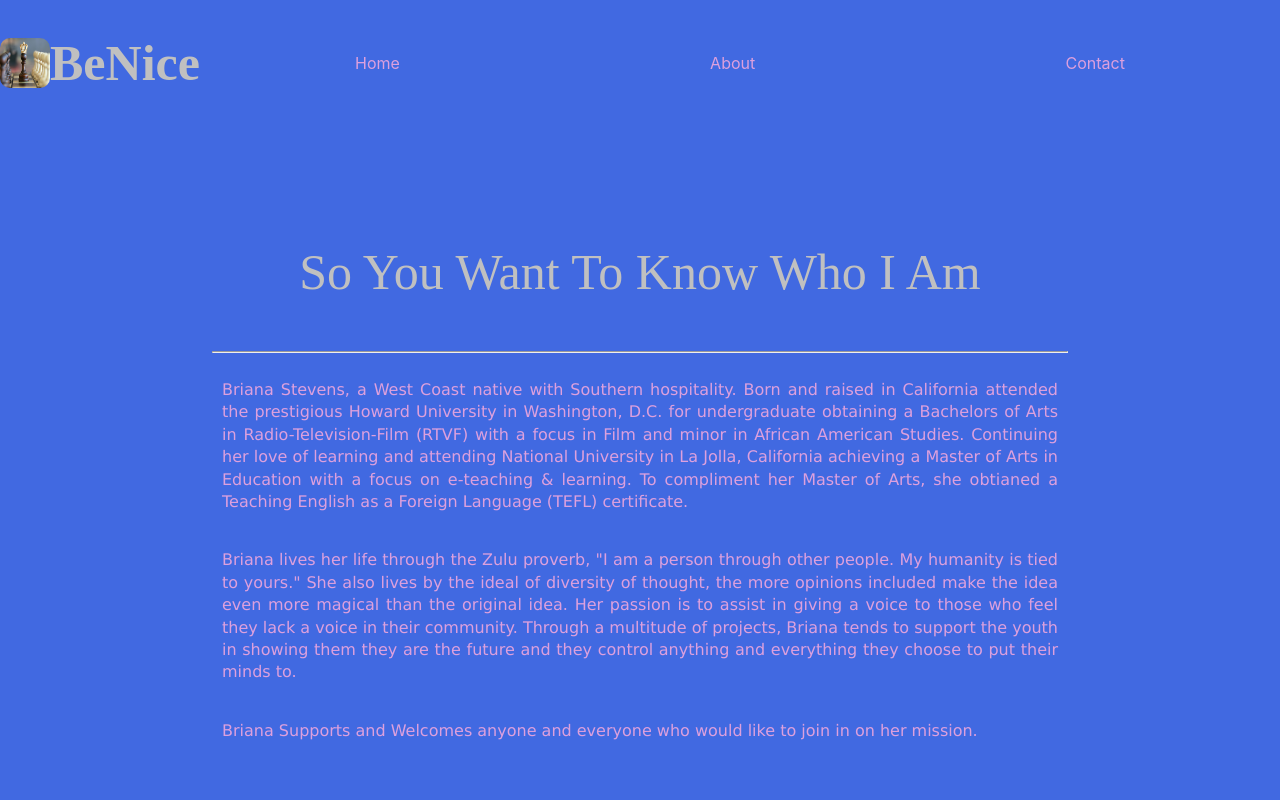
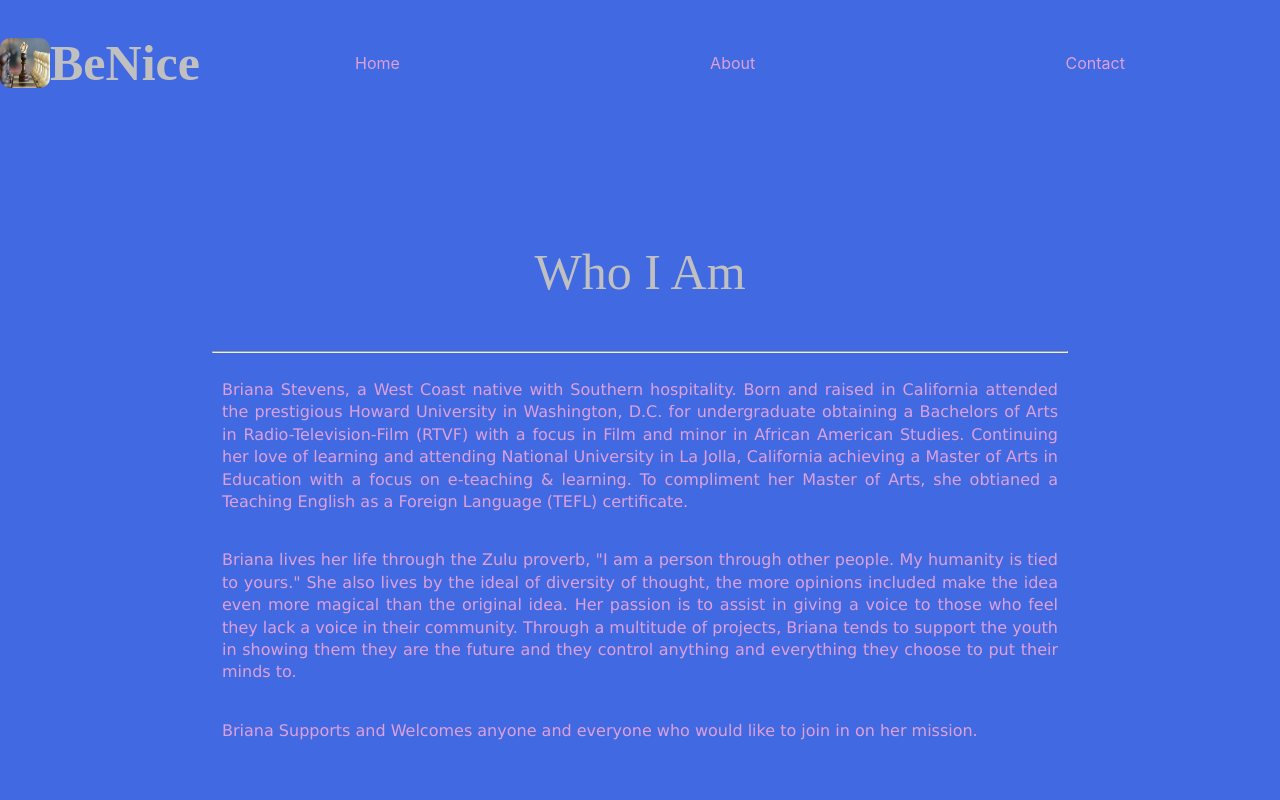
Before and after one commit to JustSpokenCodes/crownyourrights, a React (Create React App) app in the folder crownyr/: page /about in a window 1280 px wide. Shown: the top 800 px of the page. Built offline with nearby package versions, Linux system fonts and the light colour scheme.

Commit message:
more presentable in about

```diff
--- a/crownyr/src/components/About.js
+++ b/crownyr/src/components/About.js
@@ -14,7 +14,7 @@ const About = () => {
     return (
         <div className="page-wrap">
             <section className='card'>
-                <h1 className='card-title'> So You Want To Know Who I Am</h1>
+                <h1 className='card-title'>Who I Am</h1>
                 <hr />
                 <p>
                     Briana Stevens, a West Coast native with Southern hospitality. Born and raised in California attended the prestigious Howard University in Washington, D.C. for undergraduate obtaining a Bachelors of Arts in Radio-Television-Film (RTVF) with a focus in Film and minor in African American Studies. Continuing her love of learning and attending National University in La Jolla, California achieving a Master of Arts in Education with a focus on e-teaching & learning. To compliment her Master of Arts, she obtianed a Teaching English as a Foreign Language (TEFL) certificate.
```
